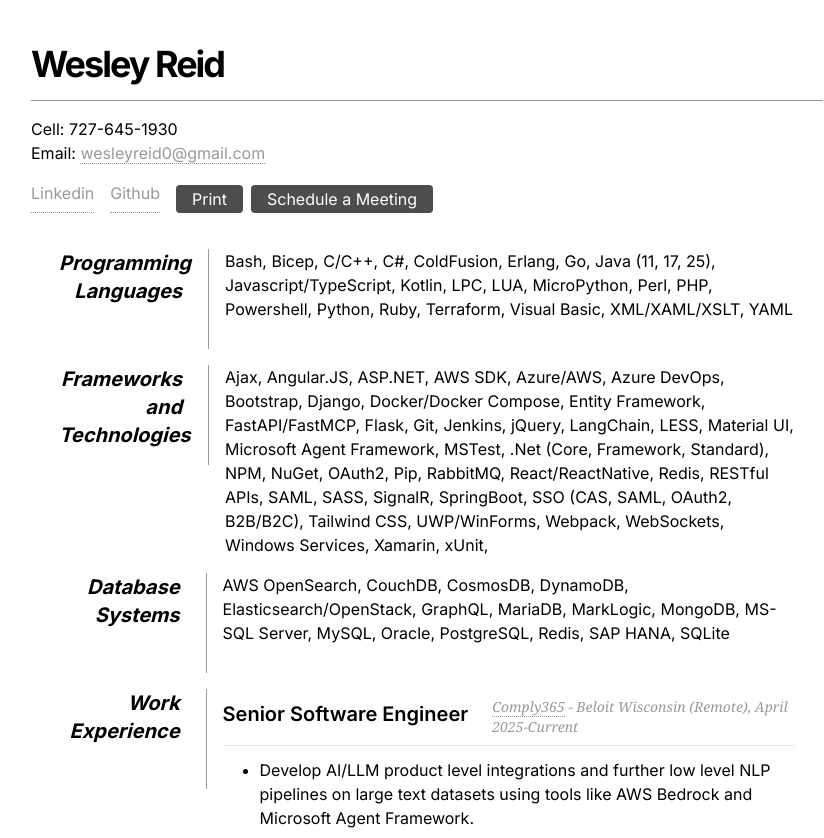
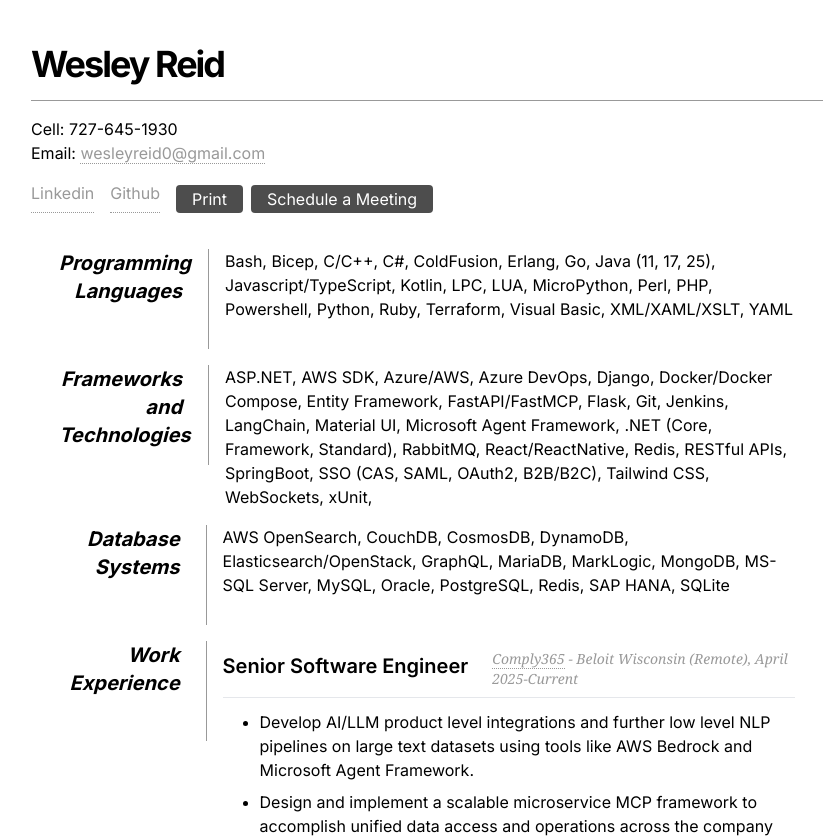
Before and after one commit to starhound/Resume, a Next.js app: page / in a window 1280 px wide. Shown: the top 838 px of the page, without its empty margins (213-1037 px from the left). Built offline with nearby package versions, Linux system fonts and the light colour scheme.

Commit message:
Update Frameworks component: remove redundant technologies for clarity

```diff
--- a/src/components/Frameworks.js
+++ b/src/components/Frameworks.js
@@ -4,10 +4,10 @@ export default function Frameworks() {
             <dt className="text-xl sm:text-xl font-bold mb-2 sm:mb-0">Frameworks and Technologies</dt>
             <dd className="sm:pl-4">
                 <p className="text-base sm:text-base leading-relaxed">
-                    Ajax, Angular.JS, ASP.NET, AWS SDK, Azure/AWS, Azure DevOps, Bootstrap, Django, Docker/Docker Compose,
-                    Entity Framework, FastAPI/FastMCP, Flask, Git, Jenkins, jQuery, LangChain, LESS, Material UI, Microsoft Agent Framework,
-                    MSTest, .Net (Core, Framework, Standard), NPM, NuGet, OAuth2, Pip, RabbitMQ, React/ReactNative, Redis, RESTful APIs, SAML,
-                    SASS, SignalR, SpringBoot, SSO (CAS, SAML, OAuth2, B2B/B2C), Tailwind CSS, UWP/WinForms, Webpack, WebSockets, Windows Services, Xamarin, xUnit,
+                    ASP.NET, AWS SDK, Azure/AWS, Azure DevOps, Django, Docker/Docker Compose,
+                    Entity Framework, FastAPI/FastMCP, Flask, Git, Jenkins, LangChain, Material UI, Microsoft Agent Framework,
+                    .NET (Core, Framework, Standard), RabbitMQ, React/ReactNative, Redis, RESTful APIs,
+                    SpringBoot, SSO (CAS, SAML, OAuth2, B2B/B2C), Tailwind CSS, WebSockets, xUnit,
                 </p>
             </dd>
         </dl>
```
